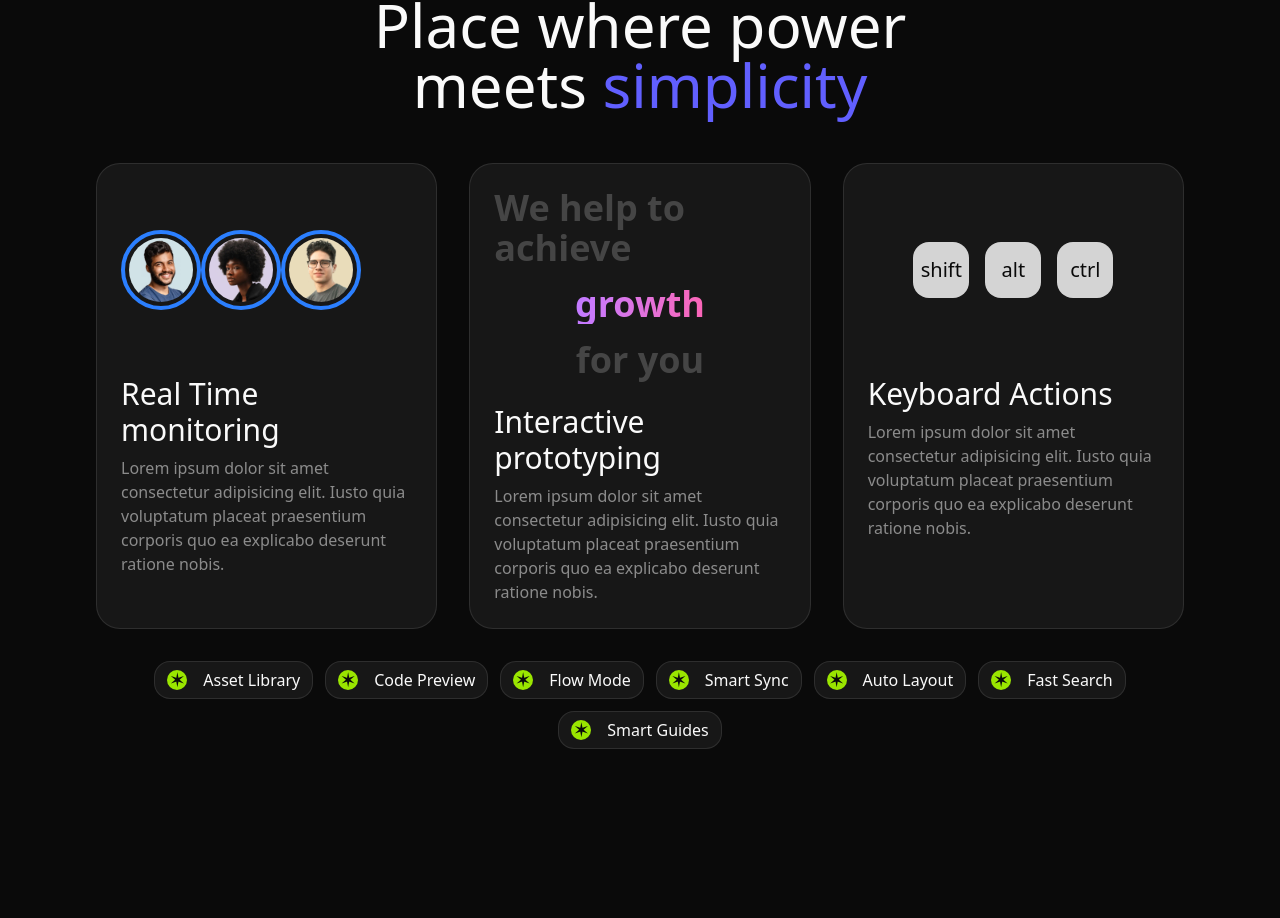
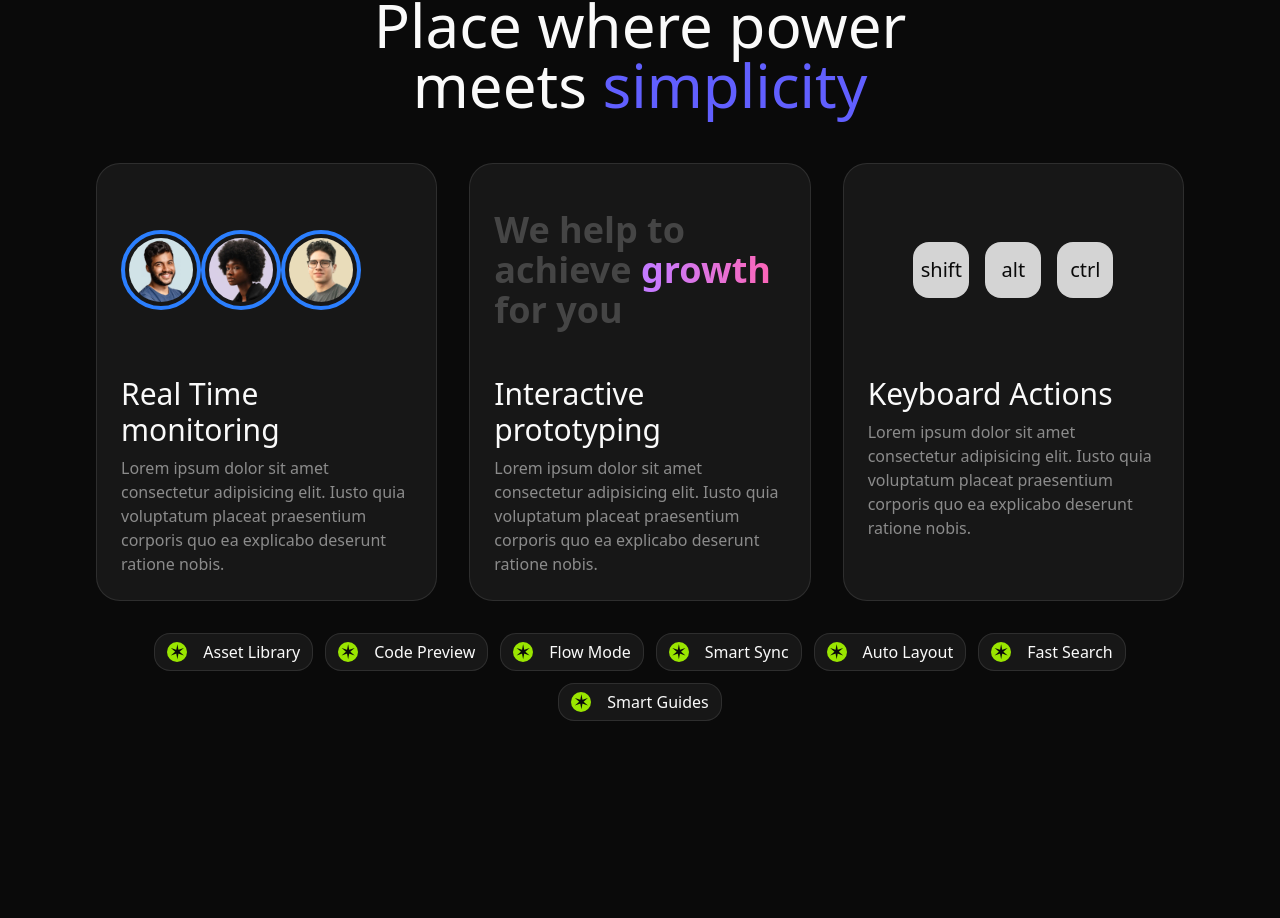
Before and after one commit to AdityaSrivastava185/home-v2, a Next.js app: page / in a window 1280 px wide. Shown: the part 3065-3983 px from the top of the page. Built offline with nearby package versions, Linux system fonts and the light colour scheme.

Commit message:
text alignment added in features card

```diff
--- a/sections/Features.tsx
+++ b/sections/Features.tsx
@@ -68,8 +68,8 @@ const Features = () => {
             title="Interactive prototyping"
             description="Lorem ipsum dolor sit amet consectetur adipisicing elit. Iusto quia voluptatum placeat praesentium corporis quo ea explicabo deserunt ratione nobis."
           >
-            <div className="aspect-video">
-              <p className="text-4xl font-extrabold text-white/20 text-cneter flex flex-col gap-4 items-center justify-center">
+            <div className="aspect-video flex flex-col gap-4 items-center justify-center">
+              <p className="text-4xl font-extrabold text-white/20 text-cneter ">
                 We help to achieve{" "}
                 <span className="bg-gradient-to-r from-purple-400 to-pink-400 text-transparent bg-clip-text ">
                   growth{" "}
```
